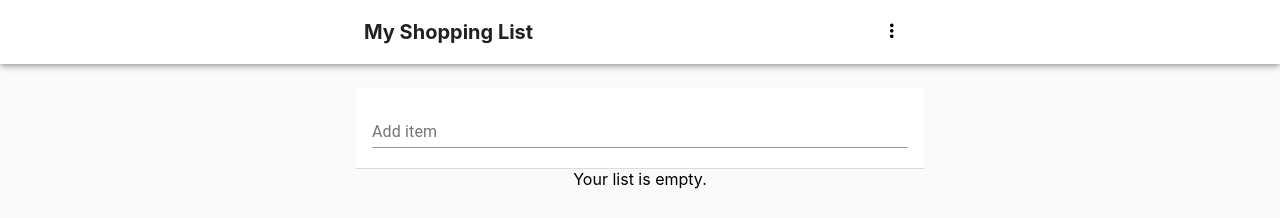
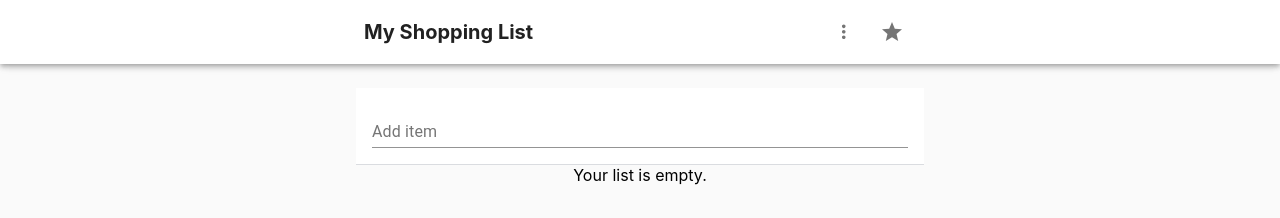
Before and after one commit to ihouwat/shopping-list-react-app-demo, a React (Create React App) app: page / in a window 1280 px wide. Shown: the top 218 px of the page. Built offline with nearby package versions, Linux system fonts and the light colour scheme.

Commit message:
Added delete, recover functions - added faves icon to menu + modal functionality

```diff
--- a/src/components/CompletedList.js
+++ b/src/components/CompletedList.js
@@ -1,7 +1,7 @@
 import React, { Fragment } from 'react';
 
 // Import Material Design UI Components
-import { makeStyles, List, ListItem, ListItemText, ListItemIcon, Typography, ExpansionPanel, ExpansionPanelSummary,ExpansionPanelDetails } from '@material-ui/core';
+import { makeStyles, List, ListItem, ListItemText, ListItemIcon, Typography, ExpansionPanel, ExpansionPanelSummary,ExpansionPanelDetails, IconButton, SvgIcon } from '@material-ui/core';
 
 // Expansion Panel styles
 const useStyles = makeStyles((theme) => ({
@@ -19,37 +19,53 @@ const useStyles = makeStyles((theme) => ({
   details: {
     padding: '0',
     textDecoration: 'line-through',
+    width: '100%',
   },
   heading: {
     fontSize: theme.typography.pxToRem(15),
     color: theme.palette.text.secondary,
   },
+  list: {
+    width: '100%',
+  }
 }));
 
-const CompletedList = ({ deleteditems }) => {
+const CompletedList = ({ completedItems, deleteItem, recoverItem }) => {
   //Expansion panel settings from Material-UI
   const classes = useStyles();
   const [expanded, setExpanded] = React.useState(false);
-  const deletedCount = deleteditems.length;
 
   const handleChange = (panel) => (event, isExpanded) => {
     setExpanded(isExpanded ? panel : false);
   };
 
   // Compiling list
-  const listItems = deleteditems.map((item, index) => {
+  const listItems = completedItems.map((item, index) => {
     return (
     <ListItem button key={index}>
       <ListItemText secondary = {item}  />
-      <ListItemIcon >
+      <ListItemIcon>
+        <IconButton inputProps={{ 'aria-labelledby': 'trash' }}>
+          <SvgIcon onClick={deleteItem.bind(this, `${item}`, 'completeditems')}>
+            <svg xmlns="http://www.w3.org/2000/svg" height="24" viewBox="0 0 24 24" width="24"><path d="M6 19c0 1.1.9 2 2 2h8c1.1 0 2-.9 2-2V7H6v12zM19 4h-3.5l-1-1h-5l-1 1H5v2h14V4z"/><path d="M0 0h24v24H0z" fill="none"/></svg>
+          </SvgIcon>
+        </IconButton>
+      </ListItemIcon>
+      <ListItemIcon>
+        <IconButton inputProps={{ 'aria-labelledby': 'trash' }}>
+          <SvgIcon onClick={recoverItem.bind(this, `${item}`)}>
+          <svg xmlns="http://www.w3.org/2000/svg" height="24" viewBox="0 0 24 24" width="24"><path d="M0 0h24v24H0V0z" fill="none"/><path d="M19 13h-6v6h-2v-6H5v-2h6V5h2v6h6v2z"/></svg>
+          </SvgIcon>
+        </IconButton>
       </ListItemIcon>
     </ListItem>
     )
   })
 
-    if(deleteditems.length === 0) {
+    if(completedItems.length === 0) {
       return null;
     }
+
     return (
     <Fragment className={classes.root}>
       <ExpansionPanel className={classes.panel} expanded={expanded === 'panel1'} onChange={handleChange('panel1')}>
@@ -59,10 +75,10 @@ const CompletedList = ({ deleteditems }) => {
           id="panel1bh-header"
           className={classes.summary}
         >
-          <Typography className={classes.heading}>{deletedCount} checked off</Typography>
+          <Typography className={classes.heading}>{completedItems.length} checked off</Typography>
         </ExpansionPanelSummary>
         <ExpansionPanelDetails className={classes.details}>
-          <List component="li" aria-label="deleted items">
+          <List component="li" aria-label="completed items" className={classes.list}>
             {listItems}
           </List>
         </ExpansionPanelDetails>
--- a/src/components/GroceryList.js
+++ b/src/components/GroceryList.js
@@ -1,27 +1,42 @@
 import React from 'react';
 // Import Material Design UI Components
-import { List, ListItem, ListItemText, ListItemIcon, Checkbox } from '@material-ui/core';
+import { makeStyles, List, ListItem, ListItemText, ListItemIcon, IconButton, SvgIcon } from '@material-ui/core';
 
-const GroceryList = ({ groceryitems, deleteItem }) => {
-  const listItems = groceryitems.map((item, index) => {
+// Material-UI styles
+const useStyles = makeStyles((theme) => ({
+  list: {
+    paddingTop: '0',
+    paddingBottom: '0',
+  },
+}));
+
+const GroceryList = ({ groceryItems, completeItem, deleteItem }) => {
+  const classes = useStyles();
+  const listItems = groceryItems.map((item, index) => {
     return (
     <ListItem button key={index}>
       <ListItemText primary= {item}  />
+      <ListItemIcon>
+        <IconButton inputProps={{ 'aria-labelledby': 'trash' }}>
+          <SvgIcon onClick={deleteItem.bind(this, `${item}`, 'items')}>
+            <svg xmlns="http://www.w3.org/2000/svg" height="24" viewBox="0 0 24 24" width="24"><path d="M6 19c0 1.1.9 2 2 2h8c1.1 0 2-.9 2-2V7H6v12zM19 4h-3.5l-1-1h-5l-1 1H5v2h14V4z"/><path d="M0 0h24v24H0z" fill="none"/></svg>
+          </SvgIcon>
+        </IconButton>
+      </ListItemIcon>
       <ListItemIcon >
-        <Checkbox
-          edge="end"
-          tabIndex={-1}
-          disableRipple
-          checked = {false}
-          inputProps={{ 'aria-labelledby': 'checkbox' }}
-          onClick={deleteItem.bind(this, `${item}`)}
-        />
+        <IconButton
+          inputProps={{ 'aria-labelledby': 'done' }}
+        >
+          <SvgIcon onClick={completeItem.bind(this, `${item}`)}>
+            <svg xmlns="http://www.w3.org/2000/svg" height="24" viewBox="0 0 24 24" width="24"><path d="M0 0h24v24H0V0z" fill="none"/><path d="M9 16.2L4.8 12l-1.4 1.4L9 19 21 7l-1.4-1.4L9 16.2z"/></svg>
+          </SvgIcon>
+        </IconButton>
       </ListItemIcon>
     </ListItem>
     )
   })
   return (
-    <List component="li" aria-label="grocery list">
+    <List component="li" aria-label="grocery list" className={classes.list}>
       {listItems}
     </List>
   )
--- a/src/components/Header.js
+++ /dev/null
@@ -1,30 +0,0 @@
-import React, { Fragment } from 'react';
-import { Paper, Container, Box } from '@material-ui/core';
-import HeaderMenu from './HeaderMenu';
-
-const Header = () => {
-  return (
-    <Fragment>
-      <Paper
-        elevation={4}
-        square={true}
-      >
-        <Container maxWidth="sm">
-          <Box
-            display="flex"
-            justifyContent="space-between"
-            alignItems="center"
-            height={64}
-          >
-            <Box fontSize={20}>
-              <h1>My Shopping List</h1>
-            </Box>
-            <HeaderMenu/>
-          </Box>
-        </Container>
-      </Paper>
-    </Fragment>
-  )
-}
-
-export default Header;
--- a/src/components/SearchArea.js
+++ b/src/components/SearchArea.js
@@ -6,7 +6,7 @@ import { TextField, Box } from '@material-ui/core';
 const SearchArea = ({ formChange,  formSubmit, formfield }) => {
   return (
     <Fragment>
-     <Box pr={2} pl={2} pb={0.5}>
+     <Box pr={2} pl={2} pb={2}>
       <form noValidate autoComplete="off" onSubmit = { formSubmit }>
         <TextField
           id="standard-basic"
--- /dev/null
+++ b/src/components/TopNavigation.js
@@ -0,0 +1,24 @@
+import React, { Fragment } from 'react';
+import { Paper, Container, Box } from '@material-ui/core';
+import TopNavigationCategories from './TopNavigationCategories';
+import TopNavigationFaves from './TopNavigationFaves';
+
+const TopNavigation = ({addFave}) => {
+  return (
+    <Fragment>
+      <Paper elevation={4} square={true}>
+        <Container maxWidth="sm">
+          <Box display="flex" alignItems="center" height={64}>
+            <Box fontSize={20} flexGrow={1} textAlign="left">
+              <h1>My Shopping List</h1>
+            </Box>
+            <TopNavigationCategories/>
+            <TopNavigationFaves addFave={addFave}/>
+          </Box>
+        </Container>
+      </Paper>
+    </Fragment>
+  )
+}
+
+export default TopNavigation;
--- /dev/null
+++ b/src/components/TopNavigationFaves.js
@@ -0,0 +1,90 @@
+import React, { Fragment } from 'react';
+import {IconButton, SvgIcon, Modal, Backdrop, Fade, makeStyles, List, ListItem, ListItemText, ListItemIcon} from '@material-ui/core';
+
+// Modal styles
+const useStyles = makeStyles((theme) => ({
+  modal: {
+    display: 'flex',
+    alignItems: 'center',
+    justifyContent: 'center',
+  },
+  paper: {
+    backgroundColor: theme.palette.background.paper,
+    border: '2px solid #000',
+    boxShadow: theme.shadows[5],
+    padding: theme.spacing(2, 4, 3),
+    width: '100%',
+    maxWidth: 500
+  },
+}));
+
+
+const TopNavigationFaves = ({addFave}) => {
+  const classes = useStyles();
+  const [open, setOpen] = React.useState(false);
+
+  const handleOpen = () => {
+    setOpen(true);
+  };
+
+  const handleClose = () => {
+    setOpen(false);
+  };
+
+  return (
+    <Fragment>
+      <IconButton
+          disableFocusRipple
+          size='medium'
+          color='primary'
+          aria-haspopup="true"
+          aria-controls="modal-menu"
+          onClick={handleOpen}
+        >
+        <SvgIcon>
+          <svg xmlns="http://www.w3.org/2000/svg" height="24" viewBox="0 0 24 24" width="24"><path d="M12 17.27L18.18 21l-1.64-7.03L22 9.24l-7.19-.61L12 2 9.19 8.63 2 9.24l5.46 4.73L5.82 21z"/><path d="M0 0h24v24H0z" fill="none"/></svg>
+        </SvgIcon>
+      </IconButton>
+      <Modal
+        aria-labelledby="transition-modal-title"
+        aria-describedby="transition-modal-description"
+        className={classes.modal}
+        open={open}
+        onClose={handleClose}
+        closeAfterTransition
+        BackdropComponent={Backdrop}
+        BackdropProps={{
+          timeout: 500,
+        }}
+      >
+        <Fade in={open}>
+          <div className={classes.paper}>
+            <h2 id="transition-modal-title">Favorite Items</h2>
+            <List>
+              <ListItem divider key={'1'}>
+              <ListItemText primary= 'favorite item'  />
+              <ListItemIcon>
+                <IconButton
+                  disableFocusRipple
+                  size='medium'
+                  color='primary'
+                  aria-haspopup="true"
+                  aria-controls="modal-menu"
+                  onClick={handleOpen}
+                >
+                  <SvgIcon onClick={addFave.bind(this, 'favorite item')}>
+                    <svg xmlns="http://www.w3.org/2000/svg" height="24" viewBox="0 0 24 24" width="24"><path d="M0 0h24v24H0V0z" fill="none"/><path d="M19 13h-6v6h-2v-6H5v-2h6V5h2v6h6v2z"/></svg>
+                  </SvgIcon>
+                </IconButton>
+              </ListItemIcon>
+              </ListItem>
+            </List>
+          </div>
+        </Fade>
+      </Modal>
+    </Fragment>
+  );
+}
+
+
+export default TopNavigationFaves;
--- a/src/containers/App.js
+++ b/src/containers/App.js
@@ -5,7 +5,7 @@ import SearchArea from '../components/SearchArea';
 import GroceryList from '../components/GroceryList';
 import CompletedList from '../components/CompletedList';
 import EmptyList from '../components/EmptyList';
-import Header from '../components/Header';
+import TopNavigation from '../components/TopNavigation';
 import FixedScroll from '../components/FixedScroll';
 // Import Material Design UI Custom Theme API
 import {  Box } from '@material-ui/core';
@@ -15,7 +15,7 @@ import { ThemeProvider, createMuiTheme } from '@material-ui/core/styles';
 const theme = createMuiTheme({
   palette: {
     primary: {
-      main: '#000000',
+      main: 'rgba(0,0,0,.54)',
     }
   },
   spacing: 8,
@@ -27,12 +27,18 @@ class App extends Component {
     this.state = {
       formfield: '',
       items: [],
-      deleteditems: [],
+      completeditems: [],
     }
+    this.onCompleteItem = this.onCompleteItem.bind(this);
     this.onDeleteItem = this.onDeleteItem.bind(this);
+    this.onRecoverItem = this.onRecoverItem.bind(this);
   }
 
   // Methods
+
+  addNewToGroceries = (item) => {
+    this.setState({items: this.state.items.concat(item)})
+  }
 
   // Listen to search area input
   onFormChange = (event) => {
@@ -50,20 +56,33 @@ class App extends Component {
     this.setState({formfield: ''})
   }
 
-  // Delete grocery item
-  onDeleteItem = (deletedItem) => {
-    this.setState({deleteditems: this.state.deleteditems.concat(deletedItem)});
-    this.setState({items: this.state.items.filter(deleted => deleted !== deletedItem )})
+  // Complete acquiring grocery
+  onCompleteItem = (completedItem) => {
+    this.setState({completeditems: this.state.completeditems.concat(completedItem)});
+    this.setState({items: this.state.items.filter(completed => completed !== completedItem )})
   }
+
+  // Delete item from list
+  onDeleteItem = (deletedItem, list) => {
+    this.setState({[list]: this.state.items.filter(deleted => deleted !== deletedItem)});
+  }
+
+  onRecoverItem = (item) => {
+    this.addNewToGroceries(item)
+    this.setState({completeditems: this.state.completeditems.filter(deleted => deleted !== item)});
+  }
+
 
   // Render
   render () {
-    const { formfield, items, deleteditems } = this.state;
+    const { formfield, items, completeditems } = this.state;
     return (
       <div className="App">
         <ThemeProvider theme={theme}>
           <FixedScroll>
-            <Header />
+            <TopNavigation
+              addFave = {this.addNewToGroceries}
+            />
           </FixedScroll>
           <Box pt={11} maxWidth={600} mx={'auto'}>
             <Box mr={2} ml={2} pt={1.5} className={'White-container'}>
@@ -73,14 +92,17 @@ class App extends Component {
                 formfield = {formfield}
               />
               <GroceryList
-                groceryitems = { items }
+                groceryItems = { items }
+                completeItem = {this.onCompleteItem}
                 deleteItem = {this.onDeleteItem}
               />
             </Box>
             <Box mr={2} ml={2}>
-              { items.length === 0 && deleteditems.length === 0 && <EmptyList /> }
+              { items.length === 0 && completeditems.length === 0 && <EmptyList /> }
               <CompletedList
-                deleteditems = { deleteditems }
+                completedItems = { completeditems }
+                deleteItem = {this.onDeleteItem}
+                recoverItem = {this.onRecoverItem}
               />
             </Box>
           </Box>
```
Also changed, not shown: src/components/TopNavigationCategories.js (renamed from src/components/HeaderMenu.js, +5 -4 lines).
